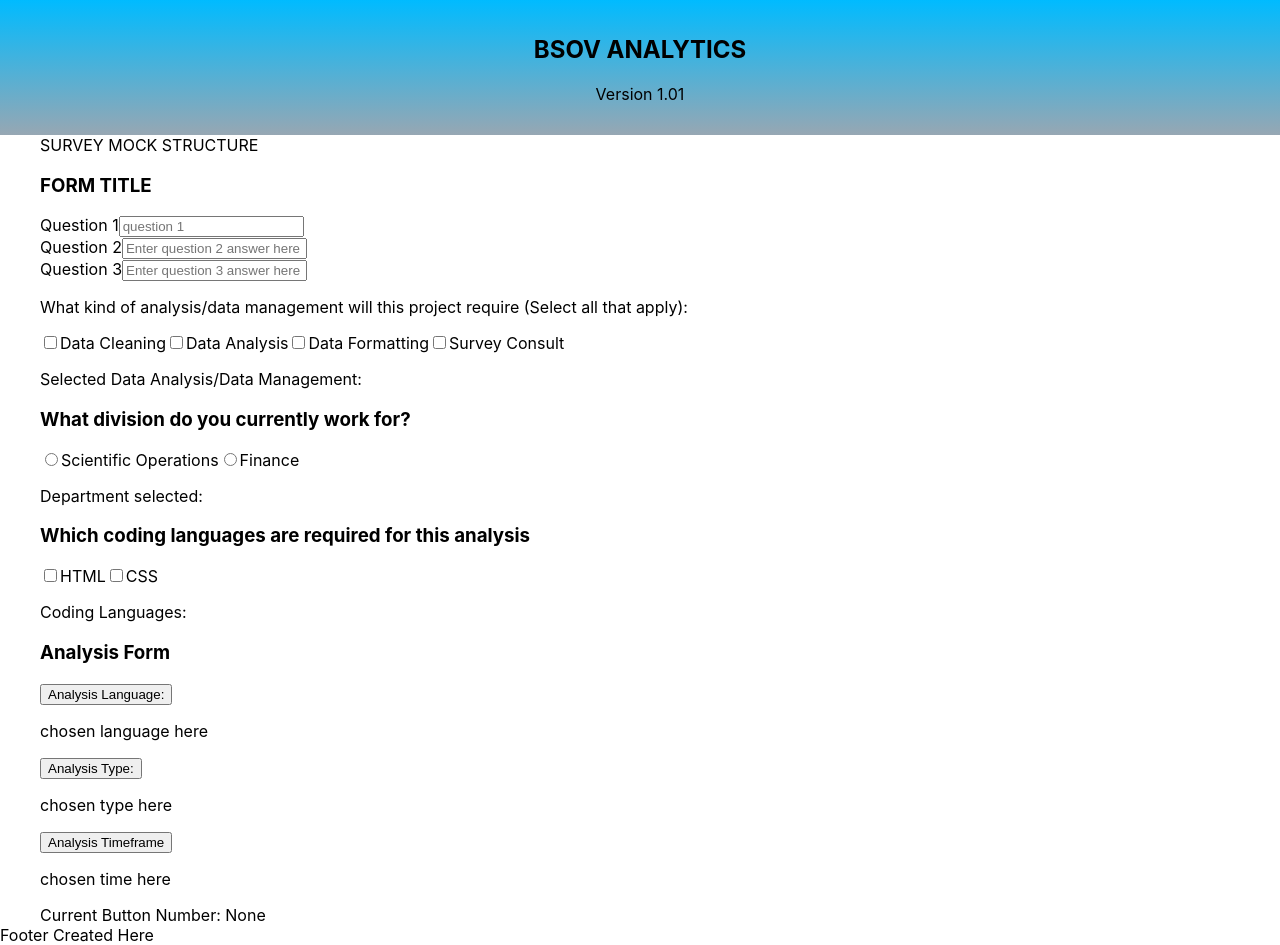
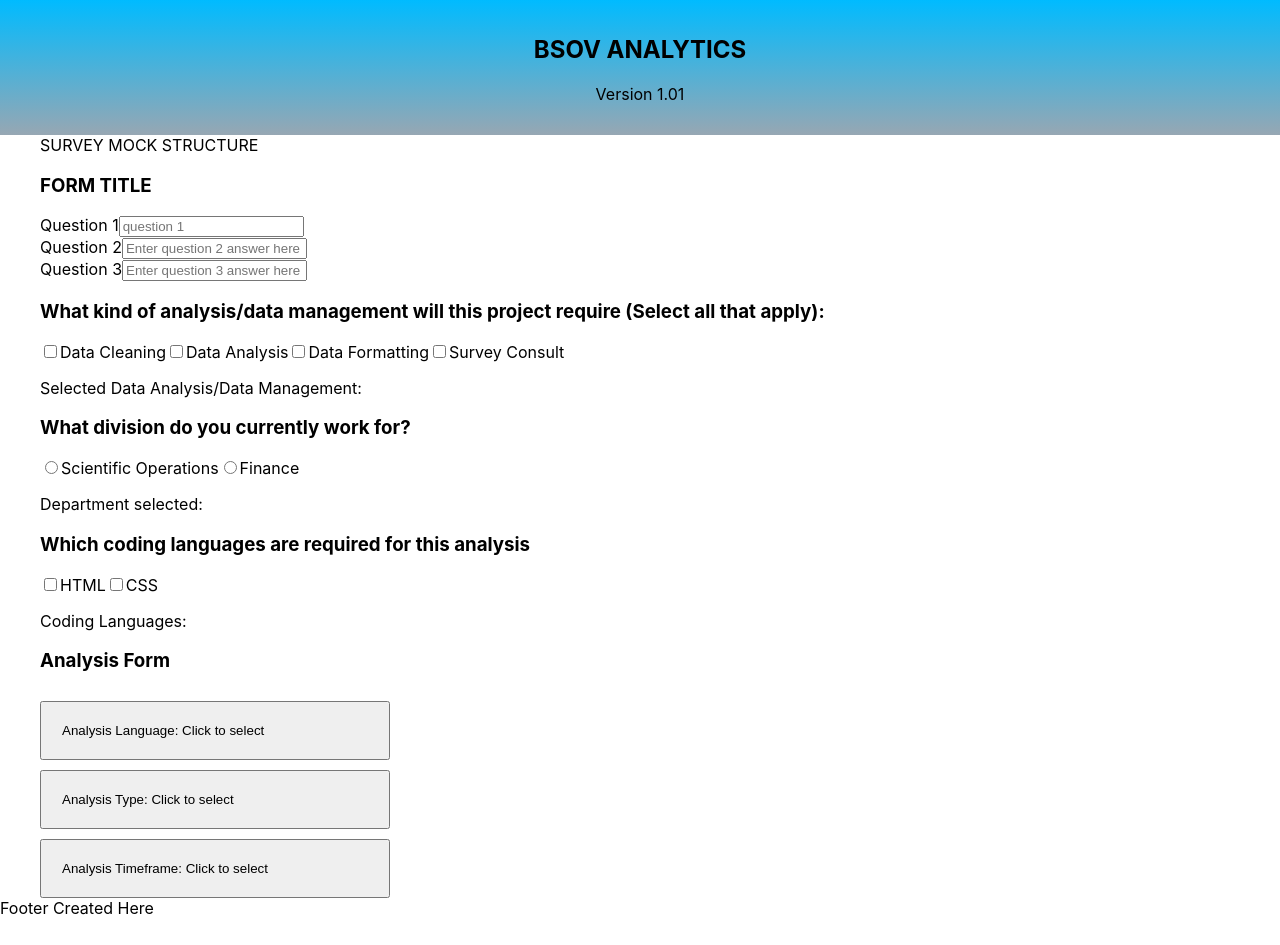
Before and after one commit to bsovic23/bsov-analytics, a React (Create React App) app in the folder client/: page /Survey in a window 1280 px wide. After the commit the page ends 918 px from the top, so only its background shows below. Built offline with nearby package versions, Linux system fonts and the light colour scheme.

Commit message:
updated survey

```diff
--- a/client/src/index.css
+++ b/client/src/index.css
@@ -28,6 +28,42 @@ code {
 #home #home-preview {
   background-color: rgb(0, 132, 255);
   flex: 1;
+}
+
+/* ----- Survey ----- */
+#analysis-form {
+  display: flex;
+}
+
+.flex-container {
+  display: flex;
+}
+
+.modal {
+  position: fixed;
+  top: 0;
+  left: 0;
+  width: 100%;
+  height: 100%;
+  background-color: rgba(255, 255, 255, 0.9);
+  display: flex;
+  align-items: center;
+  justify-content: center;
+  z-index: 1000;
+}
+
+.scrollable-container {
+  max-height: 40vh;
+  overflow-y: auto;
+  padding: 30px;
+}
+
+#section-1 button, #section-2 button {
+  margin-top: 10px;
+  display: block;
+  padding: 20px;
+  text-align: left;
+  width: 350px;
 }
 
 /* Components ============================================================================ */
--- a/client/src/pages/Survey.js
+++ b/client/src/pages/Survey.js
@@ -9,7 +9,14 @@ const Survey = () => {
     const [deptSelected, setDepartment] = useState('');
     const [codingLanguages, setCodingLanguages] = useState([]);
 
-    const [buttonNumber, setButtonNumber] = useState('');
+    // Drop down useState
+    const [showModal, setShowModal] = useState(false);
+    const [choiceData, setChoiceData] = useState('');
+    const [categories, setCategories] = useState({
+        1: 'Click to select',
+        2: 'Click to select',
+        3: 'Click to select',
+    });
 
   const handleCheckboxChange = (request) => {
     const isSelected = selectedRequest.includes(request);
@@ -46,6 +53,13 @@ const Survey = () => {
         {category: 1, text: 'javascript'},
         {category: 1, text: 'html'},
         {category: 1, text: 'react'},
+        {category: 1, text: 'mongodb'},
+        {category: 1, text: 'sas'},
+        {category: 1, text: 'stata'},
+        {category: 1, text: 'r'},
+        {category: 1, text: 'react'},
+        {category: 1, text: 'react'},
+        {category: 1, text: 'react'},
         {category: 2, text: 'clean up'},
         {category: 2, text: 'stats'},
         {category: 2, text: 'publication'},
@@ -54,16 +68,19 @@ const Survey = () => {
         {category: 3, text: '1 month'},
     ];
 
-    const handleButtonClick = (buttonNumber) => {
-        const data = choices
-           .filter(choice => buttonNumber === choice.category)
+    const handleCategoryClick = (categoryNumber) => {
+        const data = choices.filter(choice => choice.category === categoryNumber)
 
-        setButtonNumber(data);
-        console.log(data);
+        setChoiceData(data);
+        setShowModal(true);
      };
 
-    const setButtonChoice = (buttonChoice) => {
-        console.log(buttonChoice)
+    const setChoice = (category, text) => {
+        setCategories(prevCategories => ({
+            ...prevCategories,
+            [category]: text
+        }));
+        setShowModal(false);
     };
 
     return(
@@ -99,7 +116,7 @@ const Survey = () => {
                     />
                 </div>
                 <div>
-                    <p>What kind of analysis/data management will this project require (Select all that apply):</p>
+                    <h3>What kind of analysis/data management will this project require (Select all that apply):</h3>
                         <label>
                         <input
                             type="checkbox"
@@ -189,29 +206,33 @@ const Survey = () => {
                     <p>Coding Languages: {codingLanguages.join(', ')}</p>
                     </div>
                 </div>
+
                 <section>
                     <h3>Analysis Form</h3>
-                    <div>
-                        <button onClick={() => handleButtonClick(1)}>Analysis Language:</button><p>chosen language here</p>
-                        <button onClick={() => handleButtonClick(2)}>Analysis Type:</button><p>chosen type here</p>
-                        <button onClick={() => handleButtonClick(3)}>Analysis Timeframe</button><p>chosen time here</p>
-                    </div>
-                    <div>
-                        <div>
-                            Current Button Number: {buttonNumber && Array.isArray(buttonNumber) && buttonNumber.length > 0 ? buttonNumber.map((button) => button.text).join(', ') : 'None'}
+                    <div id='analysis-form' className='flex-container'>
+                        <div id='section-1'>
+                        <button onClick={() => handleCategoryClick(1)}>Analysis Language: {categories[1]}</button>
+                        <button onClick={() => handleCategoryClick(2)}>Analysis Type: {categories[2]}</button>
+                        <button onClick={() => handleCategoryClick(3)}>Analysis Timeframe: {categories[3]}</button>
                         </div>
-                        <div>
-                            {buttonNumber && Array.isArray(buttonNumber) && buttonNumber.map((button, index) => (
+                        {showModal && (
+                        <div className='modal' id='section-2'>
+                            <button onClick={() => setShowModal(false)}>X</button>
+                            <div className='scrollable-container'>
+                            {choiceData && Array.isArray(choiceData) && choiceData.map((choice, index) => (
                                 <button
-                                    key={index}
-                                    onClick={() => setButtonChoice(button.category, button.text)}
+                                key={index}
+                                onClick={() => setChoice(choice.category, choice.text)}
                                 >
-                                    {button.category}: {button.text}
+                                {choice.category}: {choice.text}
                                 </button>
                             ))}
+                            </div>
                         </div>
+                        )}
                     </div>
                 </section>
+
             </form>
         </section>
     )
```
